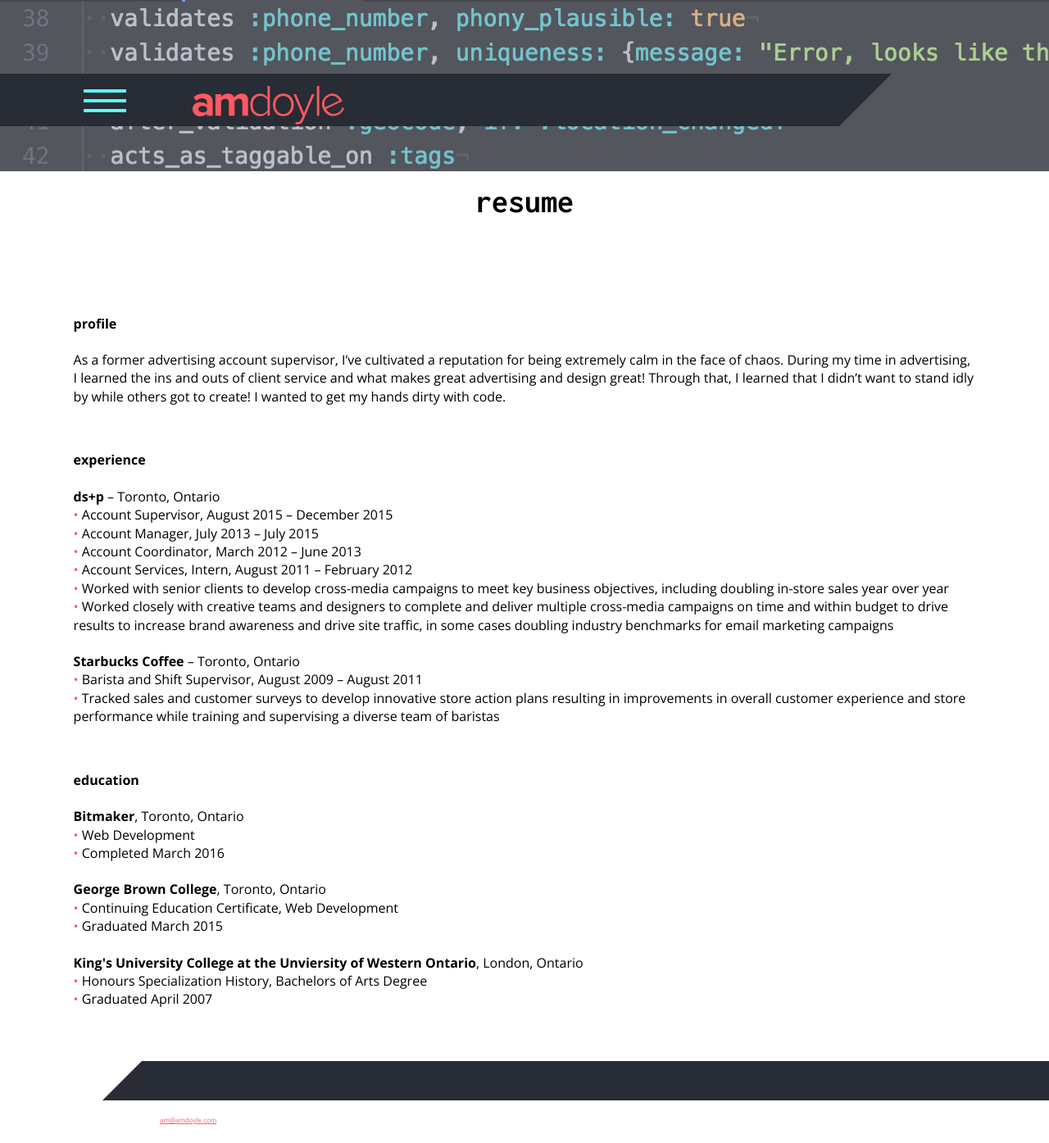
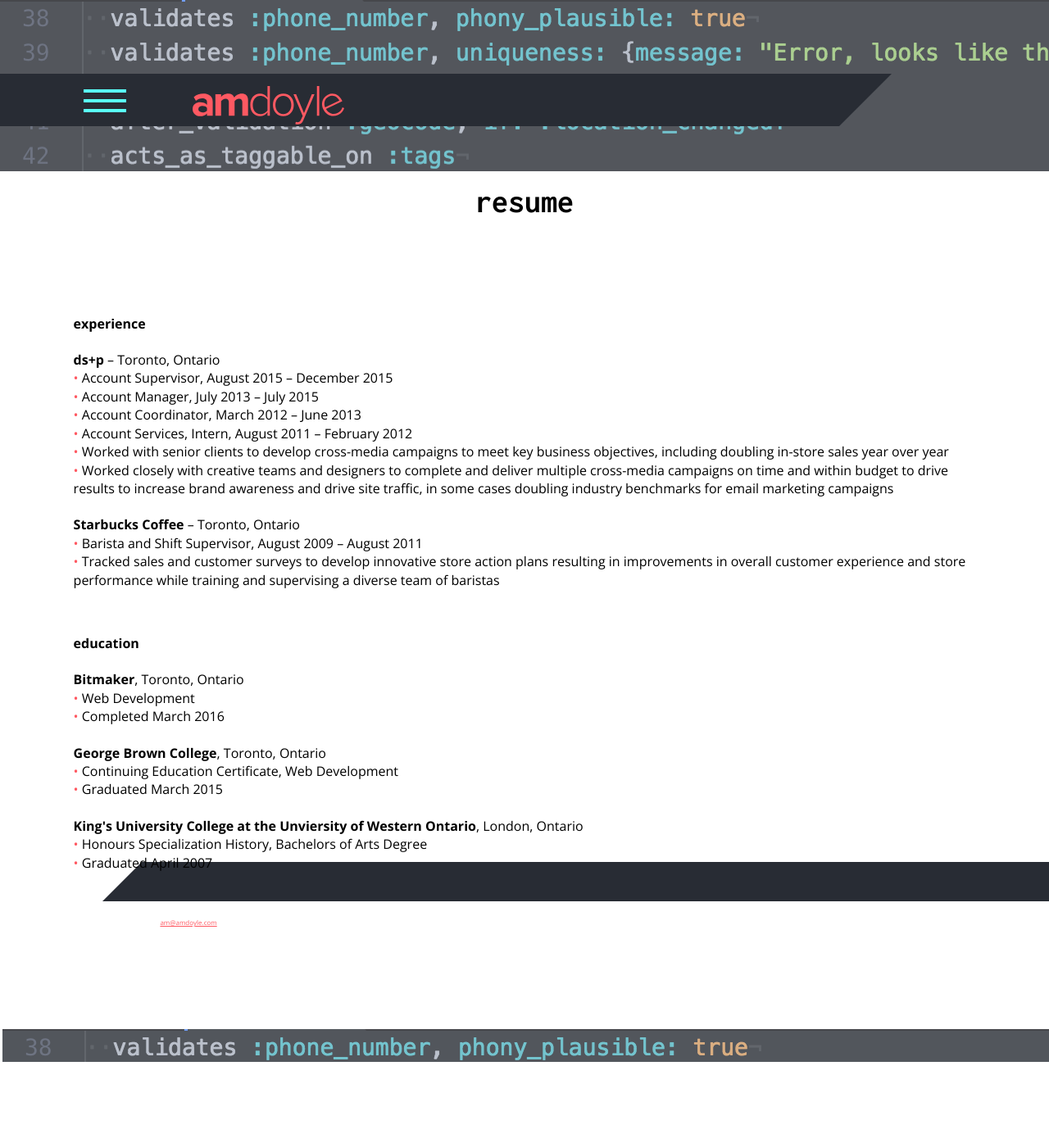
Before and after one commit to amdoyle/amdoyle, a Jekyll site: the page built from resume/index.html, in a window 1280 px wide and 1395 px high. Shown: the whole window at 82% size. Built offline with Jekyll 4.4.1, drawn with Linux system fonts in a browser that asks for light colours; nearby versions of some CDN libraries.

Commit message:
Add footer to match header

```diff
--- a/_includes/footer.html
+++ b/_includes/footer.html
@@ -1,5 +1,7 @@
 <footer class="site-footer">
 
+  <div class="footer-image">
+  </div>
   <div class="footer-content">
     <!-- <li>{{ site.title }}</li> -->
     <p><a href="mailto:{{ site.email }}">{{ site.email }}</a>: &nbsp; {{ site.description }}</p>
--- a/_sass/_layout.scss
+++ b/_sass/_layout.scss
@@ -186,8 +186,7 @@
 
 .footer-content {
   height: 100%;
-  margin-left: 5%;
-  margin-bottom: 5%;
+  margin: -20% -2% 5% 5%;
   border-bottom: 4em solid #282c34;
   border-left: 3em solid transparent;
   flex: 1;
@@ -203,6 +202,16 @@
   }
 }
 
+.footer-image {
+  opacity: 0.8;
+  background-image: url('../images/code.png');
+  height: 5em;
+  width: 110vw;
+  margin-left: -5%;
+  z-index: -5;
+  top: 91%;
+  position: relative;;
+}
 #about {
   display: flex;
   flex-direction: column;
--- a/home/index.html
+++ b/home/index.html
@@ -10,7 +10,7 @@ permalink: /home/
     <img src="{{site.baseurl}}/images/amAnimated.gif">
     <p>I'm <span class="pink">Ann Marie</span>, or <span class="pink">Am</span> for short. I am a web developer, coffee lover, book nerd,
       and sometimes an adventurer. I'm former advertising account supervisor, who's has a
-       reputation for being extremely calm in the face of chaos. During my time in
+       reputation for being calm in the face of chaos. During my time in
        advertising, I learned the ins and outs of client service and what makes
        great advertising and design great! Through that, I learned that I didn’t
        want to stand idly by while others got to create! I wanted to get my
--- a/resume/index.html
+++ b/resume/index.html
@@ -5,18 +5,6 @@ permalink: ../resume/
 ---
 <div id="resume">
   <h1>resume</h1>
-  <div class="resume-content">
-    <h2>profile</h2>
-    <ul>
-      <li>
-        As a former advertising account supervisor, I’ve cultivated a reputation for
-        being extremely calm in the face of chaos. During my time in advertising, I
-        learned the ins and outs of client service and what makes great advertising
-        and design great! Through that, I learned that I didn’t want to stand idly by
-        while others got to create! I wanted to get my hands dirty with code.
-      </li>
-    </ul>
-  </div>
   <div class="resume-content">
     <h2>experience</h2>
     <ul>
```
